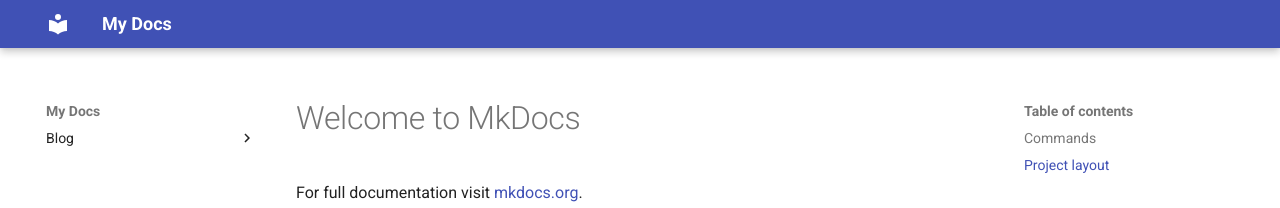
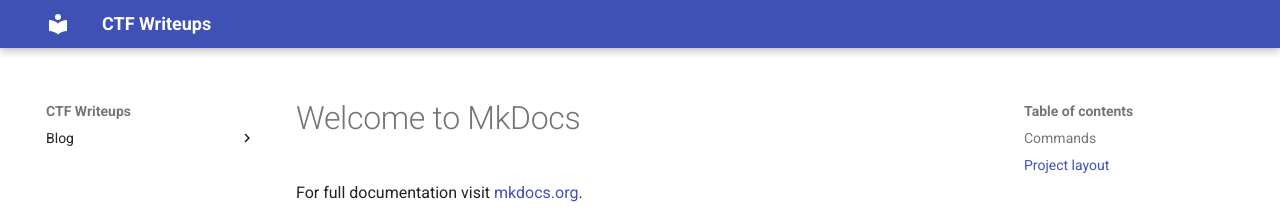
Before and after one commit to vaadata/ctf-writeups, an MkDocs documentation site: the page built from docs/index.md, in a window 1280 px wide. Shown: the top 208 px of the page. Built offline with MkDocs 1.6.1 and Material for MkDocs 9.7.7, drawn with Linux system fonts in a browser that asks for light colours.

Commit message:
Change name

```diff
--- a/mkdocs.yml
+++ b/mkdocs.yml
@@ -1,4 +1,4 @@
-site_name: My Docs
+site_name: CTF Writeups
 theme:
   name: material
 plugins:
```
